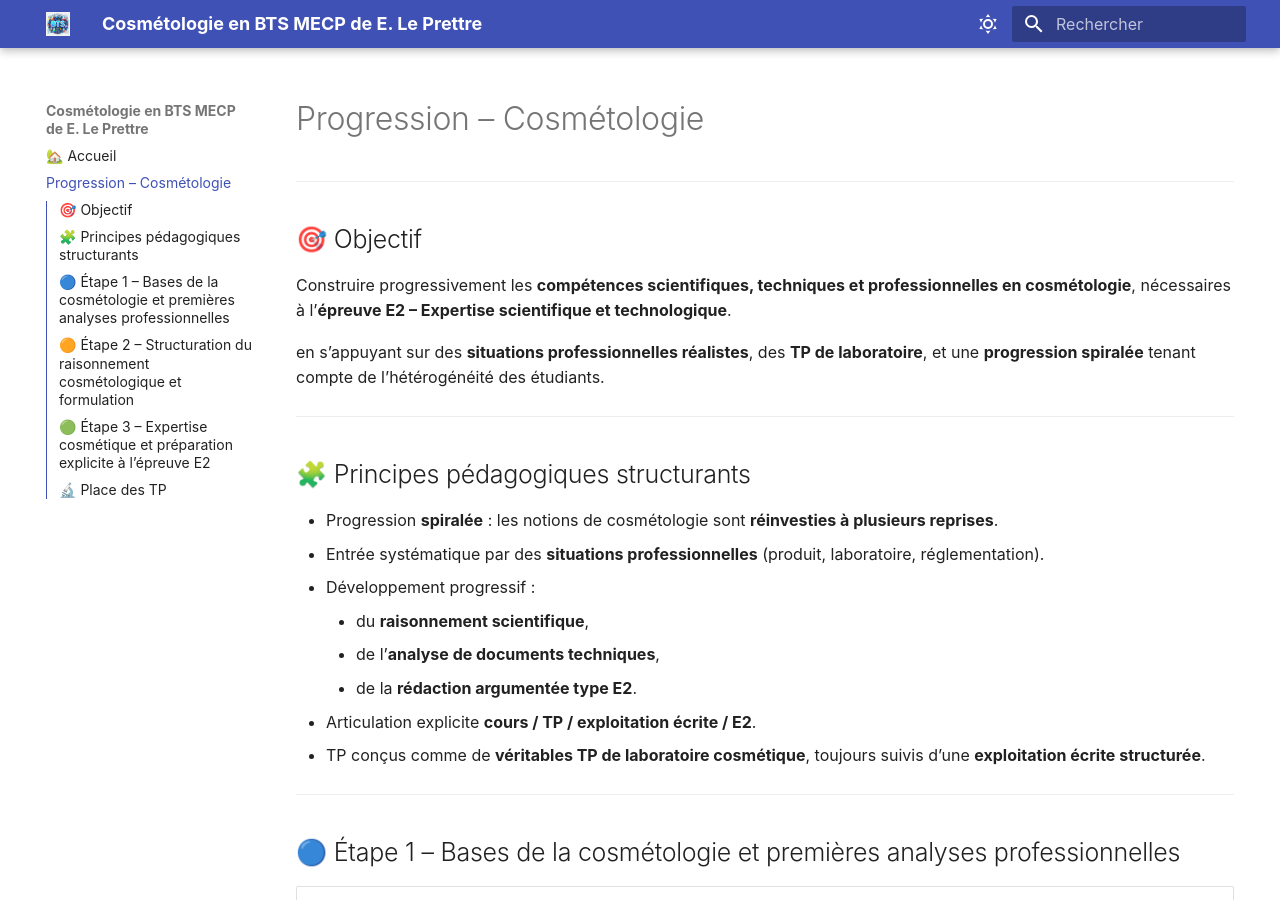
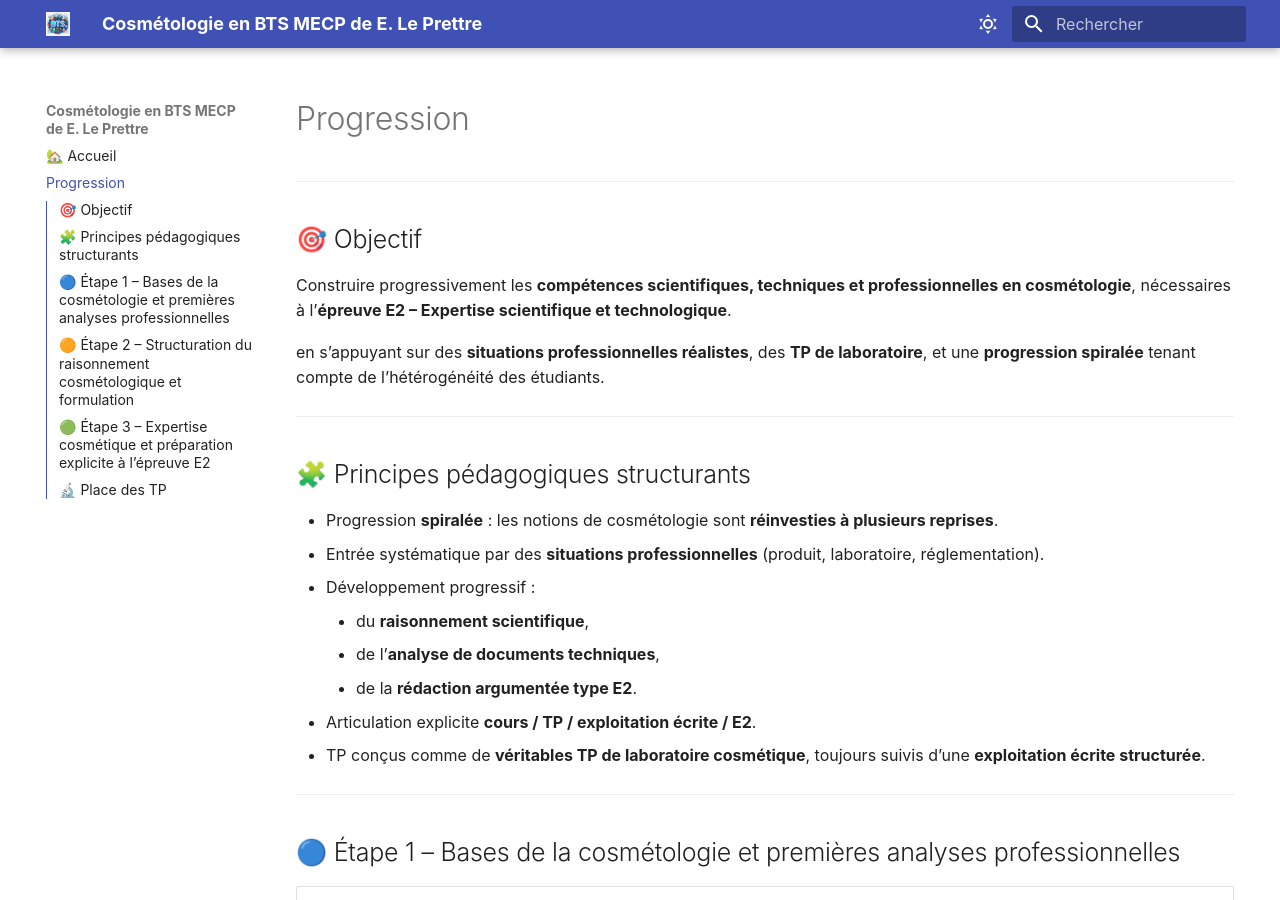
Before and after one commit to E-LePrettre/bts-mecp-cosmetologie, an MkDocs documentation site: the page built from docs/00_chapitre/progression.md, in a window 1280 px wide and 900 px high. Built offline with MkDocs 1.6.1 and Material for MkDocs 9.7.7, drawn with Linux system fonts in a browser that asks for light colours.

Commit message:
progression

```diff
--- a/docs/00_chapitre/progression.md
+++ b/docs/00_chapitre/progression.md
@@ -1,4 +1,4 @@
-# Progression – Cosmétologie
+# Progression
 
 
 
```
